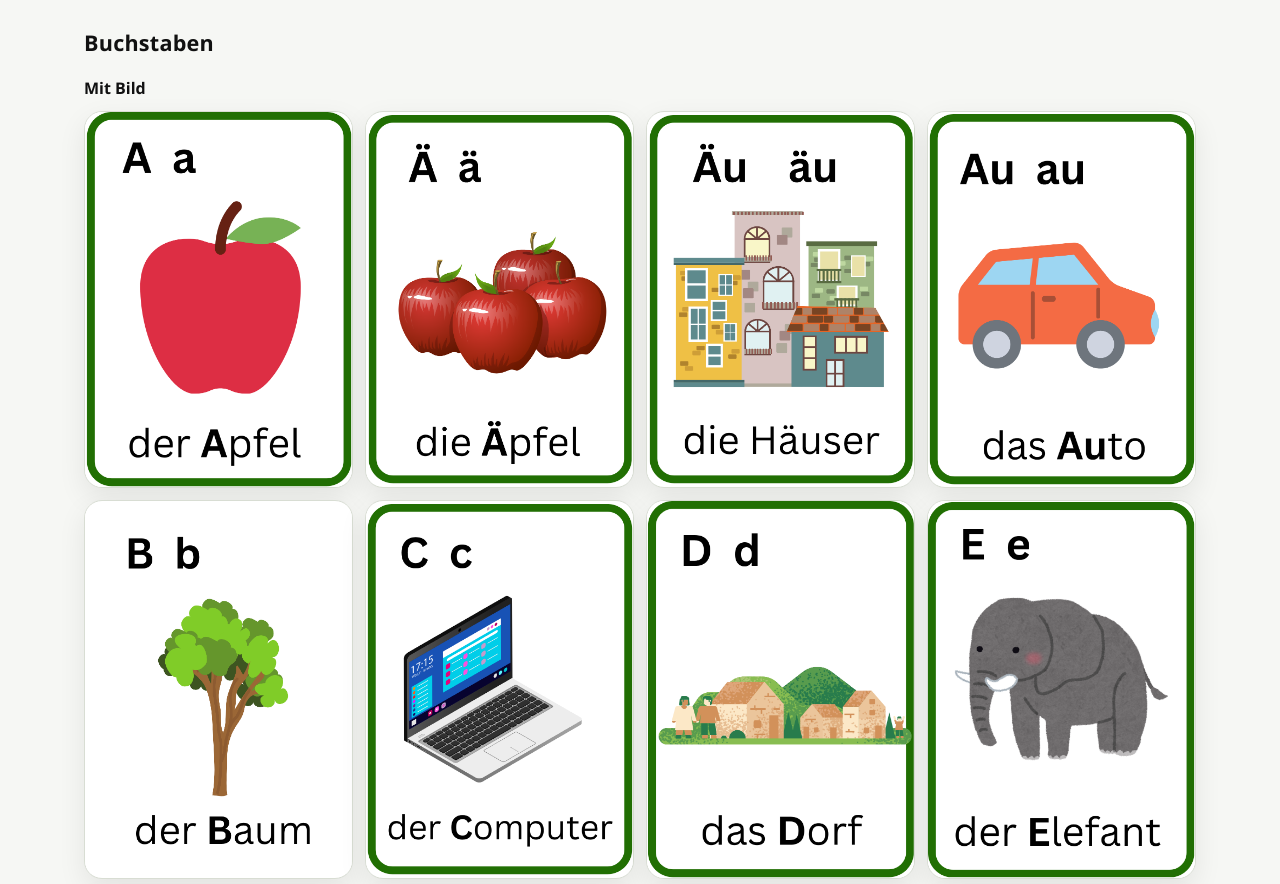
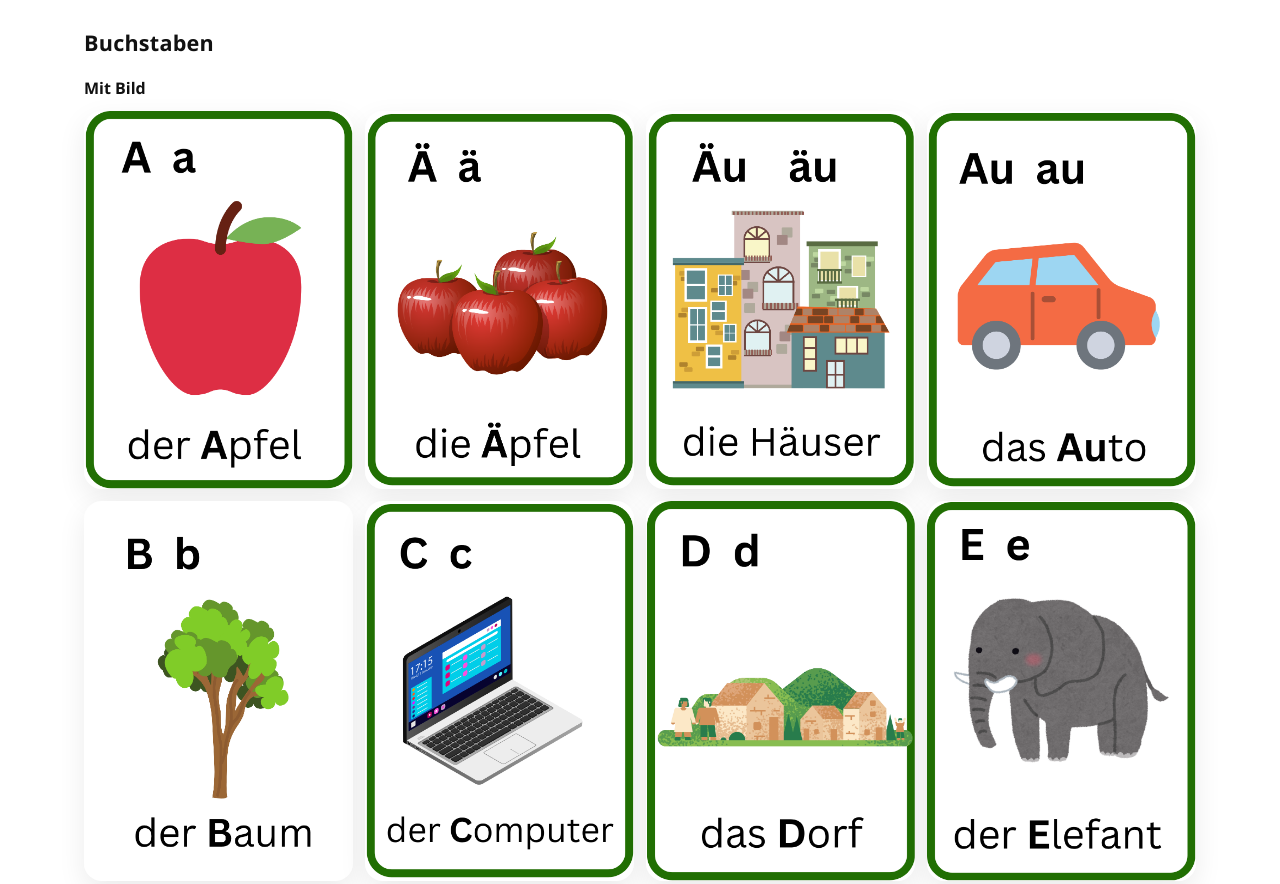
Before and after one commit to Ionenstrahl/alphabet, a website: page index.html in a window 1280 px wide. Shown: the top 884 px of the page. Drawn offline with Linux system fonts and the light colour scheme.

Commit message:
Update overview card styling

```diff
--- a/styles.css
+++ b/styles.css
@@ -1,6 +1,6 @@
 :root {
   color-scheme: light;
-  --background: #f6f7f4;
+  --background: #ffffff;
   --surface: #ffffff;
   --text: #111111;
   --muted: #5b5b5b;
@@ -88,7 +88,7 @@ img {
 .grid-card {
   display: block;
   padding: 0;
-  border: 1px solid var(--line);
+  border: none;
   border-radius: var(--radius);
   overflow: hidden;
   background: var(--surface);
```
